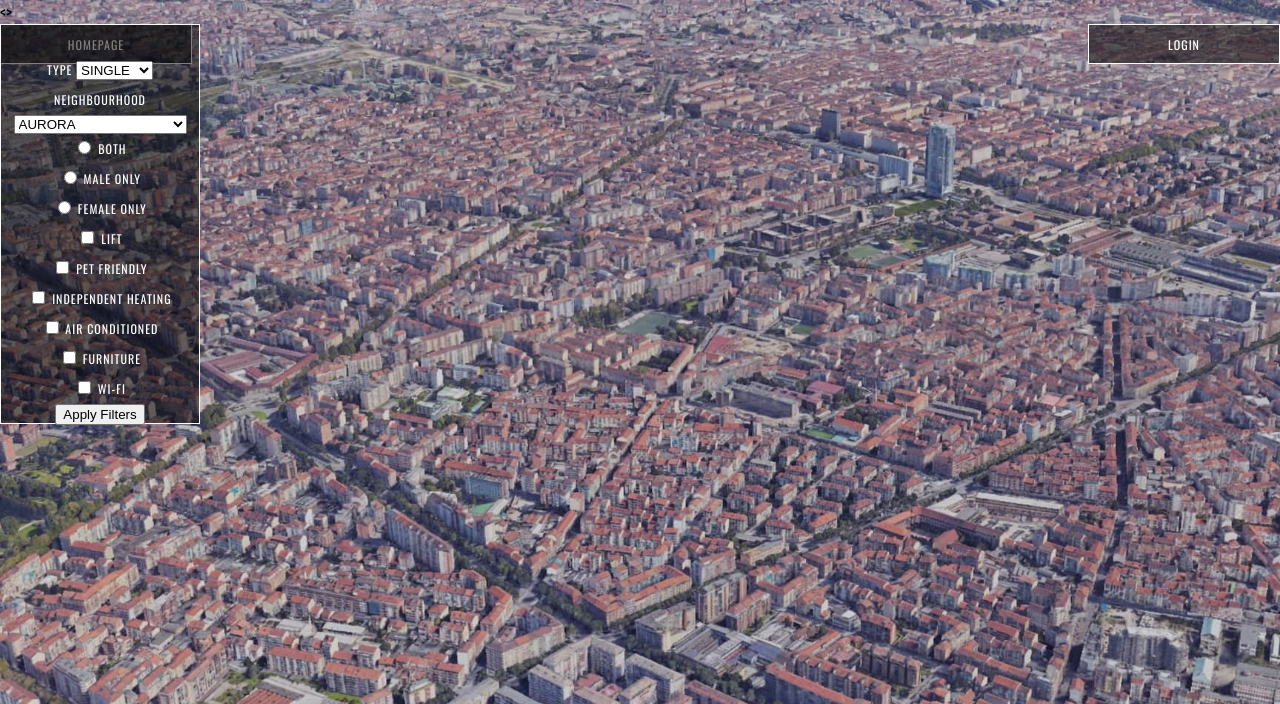
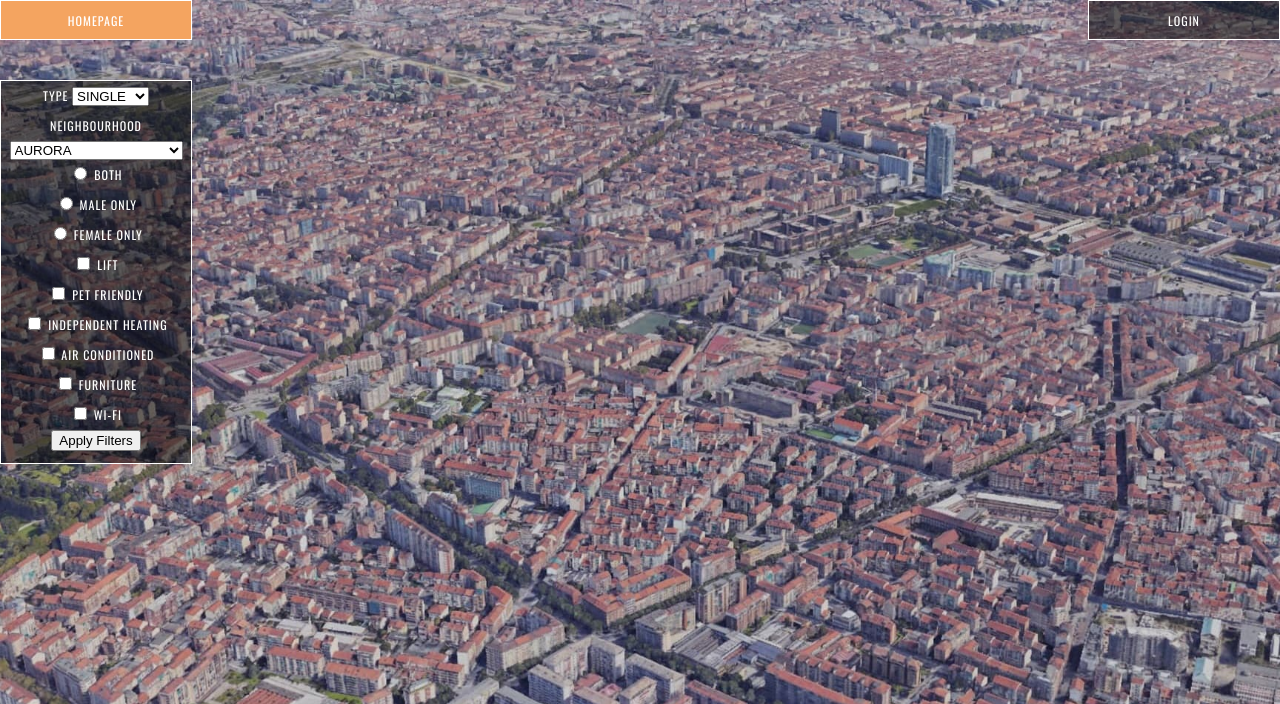
Before and after one commit to matte-trip/stairs, a Flask app: page /results/0000000000 in a window 1280 px wide. Shown: the top 704 px of the page. Run offline with Flask 2, Linux system fonts and the light colour scheme; data that the repository does not hold is empty; some libraries are stand-ins or nearby versions.

Commit message:
10/12 13.58 uniformed

```diff
--- a/templates/results.html
+++ b/templates/results.html
@@ -228,36 +228,26 @@
             width: 100%;
         }
 
+        .filter_box{
+            position: fixed;
 
-
-        .filters {
-
-            position: fixed;
             font-size: 12px;
             text-align: center;
             text-transform: uppercase;
-            height: 400px;
-            width: 200px;
+            width: 15%;
             background: rgba(0, 0, 0, .5);
             border: 1px solid white;
             color: white;
             letter-spacing: 1px;
             transition: all 0.25s;
             line-height: 30px;
+
+            margin-top: 80px;
         }
-
-        .filter_box{
-            margin-top: 30px;
-
-
-        }
-
-
 
     </style><!--the style for the rest of the site-->
 </head>
 
-<>
 <div id="nav_bar">
 
     <a href="{{ url_for('home') }}">
@@ -282,18 +272,9 @@
 
 </div>
 
-<!-- =====================================LUCAS============================================== -->
-<div class="filters">
-
-
     <div class="filter_box">
           {{ wtf.quick_form(filter_form) }}
     </div>
-
-
-</div>
-
-<!-- ======================================================================================== -->
 
 <div class="container">
     <div data-view="list-view" class="download-cards">
```
